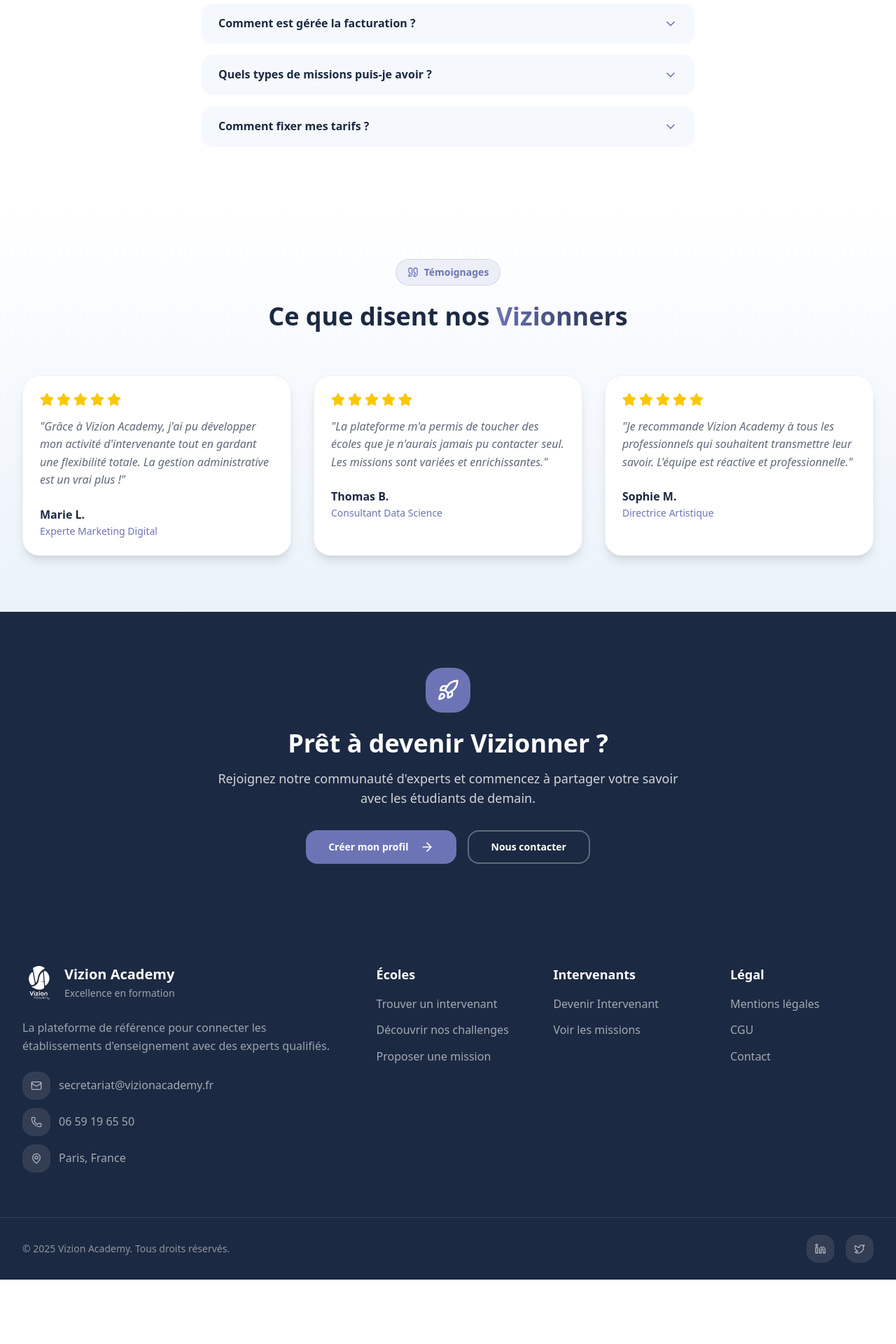
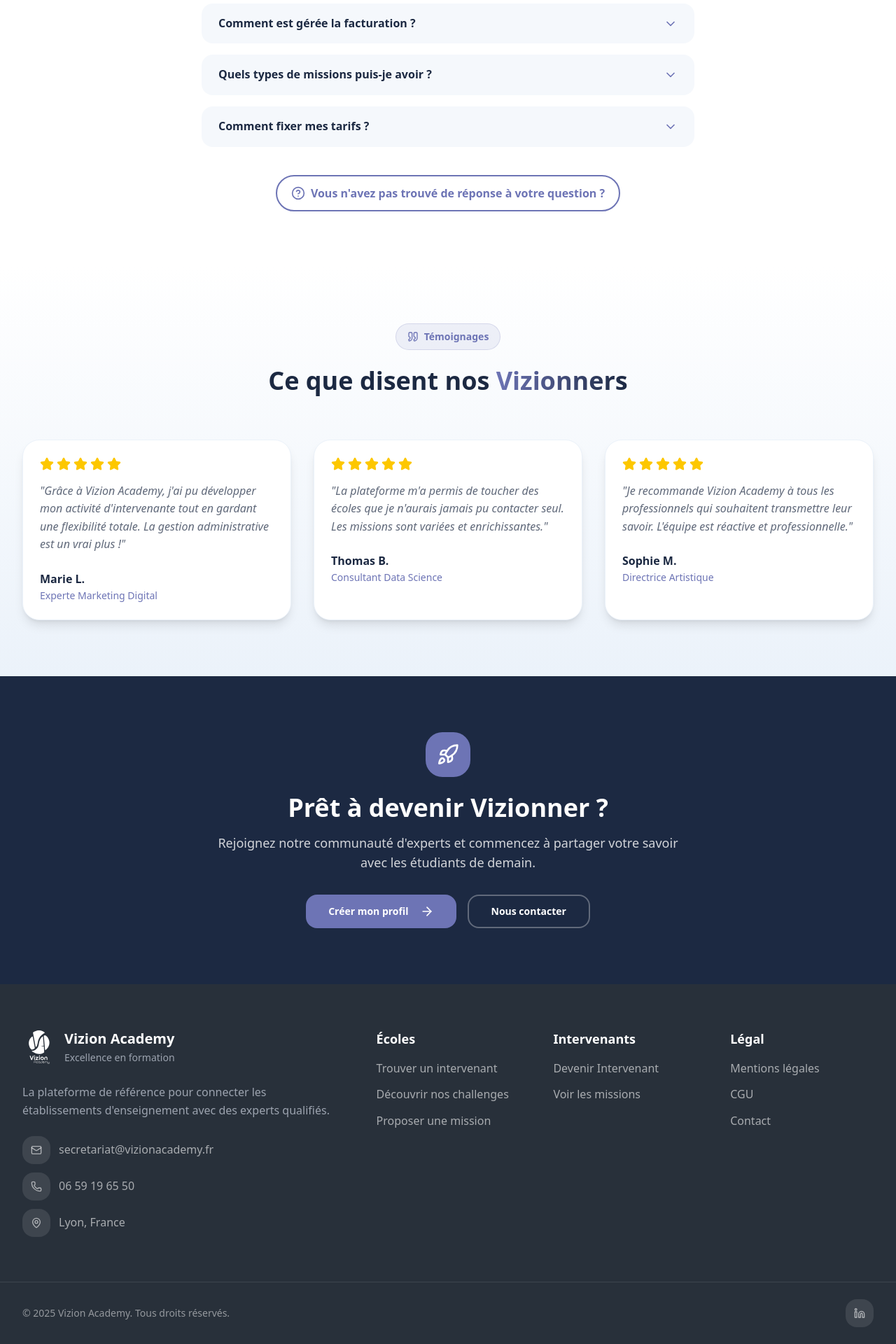
Before and after one commit to ValentinRndn/ProjetClient, a React (Vite) app in the folder client/: page /espace-intervenants in a window 1280 px wide. Shown: the part 3652-5572 px from the top of the page at 70% size. Before the commit the page ends 5480 px from the top, so only its background shows below. Built offline with nearby package versions, Linux system fonts and the light colour scheme.

Commit message:
feat: Update facture status to 'envoyee'; enhance IntervenantCard layout and add contact button in EspaceIntervenantsPage

```diff
--- a/client/src/components/features/IntervenantCard.tsx
+++ b/client/src/components/features/IntervenantCard.tsx
@@ -148,7 +148,7 @@
   const profileImageUrl = getProfileImageUrl();
 
   return (
-    <Card className="p-5 hover:shadow-xl transition-all duration-300 relative group hover:-translate-y-1">
+    <Card className="p-5 hover:shadow-xl transition-all duration-300 relative group hover:-translate-y-1 h-full flex flex-col">
       {/* Bouton favori pour les écoles */}
       {isEcole && intervenant.status === "approved" && (
         <button
@@ -219,7 +219,7 @@
         </div>
       )}
 
-      <div className="space-y-2 mb-4">
+      <div className="space-y-2 mb-4 flex-grow">
         {intervenant.city && (
           <div className="flex items-center gap-2 text-sm text-[#1c2942]/60">
             <MapPin className="w-4 h-4" />
--- a/client/src/components/features/IntervenantsHero.tsx
+++ b/client/src/components/features/IntervenantsHero.tsx
@@ -1,4 +1,4 @@
-import { Calendar, Receipt, Zap, ArrowDown, Sparkles } from "lucide-react";
+import { ArrowDown, Sparkles } from "lucide-react";
 import { motion } from "motion/react";
 
 export function IntervenantsHero() {
@@ -50,45 +50,6 @@
           </motion.p>
         </div>
 
-        {/* Key Points */}
-        <motion.div
-          initial={{ opacity: 0, y: 30 }}
-          animate={{ opacity: 1, y: 0 }}
-          transition={{ duration: 0.6, delay: 0.3 }}
-          className="grid grid-cols-1 md:grid-cols-3 gap-6 mb-14 max-w-5xl mx-auto"
-        >
-          {[
-            {
-              icon: <Receipt className="w-6 h-6 text-white" />,
-              title: "Facturation simplifiée",
-              description: "Prise en charge complète de la facturation pour faciliter votre gestion administrative.",
-            },
-            {
-              icon: <Zap className="w-6 h-6 text-white" />,
-              title: "Remplacement express",
-              description: "Système d'urgence pour remplacer vos intervenants en cas de besoin.",
-            },
-            {
-              icon: <Calendar className="w-6 h-6 text-white" />,
-              title: "Réservation rapide",
-              description: "Réservez un créneau de rencontre en moins de 2 minutes.",
-            },
-          ].map((item, index) => (
-            <div
-              key={index}
-              className="group relative bg-white rounded-2xl p-6 shadow-lg hover:shadow-xl transition-all duration-300"
-            >
-              <div className="flex items-center justify-center w-14 h-14 bg-[#6d74b5] rounded-xl mb-4 mx-auto shadow-lg group-hover:scale-110 transition-transform">
-                {item.icon}
-              </div>
-              <h3 className="text-lg font-semibold text-center mb-2 text-[#1c2942]">{item.title}</h3>
-              <p className="text-center text-sm text-[#1c2942]/70">
-                {item.description}
-              </p>
-            </div>
-          ))}
-        </motion.div>
-
         <motion.div
           initial={{ opacity: 0, y: 20 }}
           animate={{ opacity: 1, y: 0 }}
--- a/client/src/components/layouts/DefaultLayout.tsx
+++ b/client/src/components/layouts/DefaultLayout.tsx
@@ -12,7 +12,6 @@
   MapPin,
   ArrowRight,
   Linkedin,
-  Twitter,
   GraduationCap,
   Trophy,
   Users,
@@ -82,14 +81,6 @@
           <span className="text-xs text-[#1c2942]/50">Découvrez notre offre pour les écoles</span>
         </NavLink>,
         <NavLink
-          key="intervenants"
-          to="/intervenants"
-          className="flex flex-col hover:bg-[#ebf2fa] p-3 rounded-xl transition-colors"
-        >
-          <span className="font-medium text-[#1c2942]">Trouver un intervenant</span>
-          <span className="text-xs text-[#1c2942]/50">Accédez à notre réseau d'experts qualifiés</span>
-        </NavLink>,
-        <NavLink
           key="login-ecole"
           to="/login"
           className="flex flex-col hover:bg-[#ebf2fa] p-3 rounded-xl transition-colors"
@@ -146,14 +137,6 @@
         >
           <span className="font-medium text-[#1c2942]">Présentation</span>
           <span className="text-xs text-[#1c2942]/50">Découvrez les avantages de rejoindre notre réseau</span>
-        </NavLink>,
-        <NavLink
-          key="missions"
-          to="/missions"
-          className="flex flex-col hover:bg-[#ebf2fa] p-3 rounded-xl transition-colors"
-        >
-          <span className="font-medium text-[#1c2942]">Voir les missions</span>
-          <span className="text-xs text-[#1c2942]/50">Consultez les offres disponibles</span>
         </NavLink>,
         <NavLink
           key="register-intervenant"
@@ -232,7 +215,7 @@
       <main className="flex-1">{children}</main>
 
       {/* Footer */}
-      <footer className="bg-[#1c2942] text-white">
+      <footer className="bg-[#28303a] text-white">
         {/* Main Footer */}
         <div className="max-w-7xl mx-auto px-4 sm:px-6 lg:px-8 py-16">
           <div className="grid grid-cols-1 md:grid-cols-2 lg:grid-cols-5 gap-12">
@@ -278,7 +261,7 @@
                   <div className="w-10 h-10 bg-white/10 rounded-xl flex items-center justify-center">
                     <MapPin className="w-4 h-4" />
                   </div>
-                  <span>Paris, France</span>
+                  <span>Lyon, France</span>
                 </div>
               </div>
             </div>
@@ -324,15 +307,6 @@
                 >
                   <Linkedin className="w-4 h-4" />
                 </a>
-                <a
-                  href="https://twitter.com/vizionacademy"
-                  target="_blank"
-                  rel="noopener noreferrer"
-                  className="w-10 h-10 bg-white/10 rounded-xl flex items-center justify-center text-white/60 hover:bg-[#6d74b5] hover:text-white transition-colors"
-                  aria-label="Twitter"
-                >
-                  <Twitter className="w-4 h-4" />
-                </a>
               </div>
             </div>
           </div>
--- a/client/src/pages/EspaceIntervenantsPage.tsx
+++ b/client/src/pages/EspaceIntervenantsPage.tsx
@@ -3,7 +3,7 @@
  */
 import { useState } from "react";
 import { motion } from "motion/react";
-import { useNavigate } from "react-router";
+import { useNavigate, Link } from "react-router";
 import { Button } from "@/components/ui/Button";
 import {
   Users,
@@ -27,6 +27,7 @@
   UserCheck,
   FileCheck,
   Rocket,
+  HelpCircle,
 } from "lucide-react";
 import PartnerLogosSlider from "@/components/features/PartnerLogosSlider";
 
@@ -525,6 +526,26 @@
               </motion.div>
             ))}
           </div>
+
+          {/* Bouton contact */}
+          <motion.div
+            initial={{ opacity: 0, y: 20 }}
+            whileInView={{ opacity: 1, y: 0 }}
+            viewport={{ once: true }}
+            transition={{ delay: 0.4 }}
+            className="text-center mt-10"
+          >
+            <Link to="/contact">
+              <Button
+                variant="outline"
+                size="lg"
+                className="rounded-full border-[#6d74b5] text-[#6d74b5] hover:bg-[#6d74b5] hover:text-white"
+              >
+                <HelpCircle className="w-5 h-5" />
+                Vous n'avez pas trouvé de réponse à votre question ?
+              </Button>
+            </Link>
+          </motion.div>
         </div>
       </section>
 
--- a/client/src/pages/FacturesPage.tsx
+++ b/client/src/pages/FacturesPage.tsx
@@ -251,7 +251,6 @@
           <div className="flex flex-wrap gap-4 mt-4 pt-4 border-t border-white/20">
             {[
               { value: stats.total, label: "Total" },
-              { value: stats.brouillons, label: "Brouillons" },
               { value: stats.envoyees, label: "Envoyées" },
               { value: stats.payees, label: "Payées" },
               { value: stats.enRetard, label: "En retard", highlight: stats.enRetard > 0 },
@@ -395,7 +394,6 @@
                     style={{ borderColor: "#ebf2fa", color: "#1c2942" }}
                   >
                     <option value="">Tous</option>
-                    <option value="brouillon">Brouillon</option>
                     <option value="envoyee">Envoyée</option>
                     <option value="payee">Payée</option>
                     <option value="annulee">Annulée</option>
--- a/client/src/pages/NouvelleCollaborationPage.tsx
+++ b/client/src/pages/NouvelleCollaborationPage.tsx
@@ -238,7 +238,7 @@
                     type="text"
                     value={searchQuery}
                     onChange={(e) => setSearchQuery(e.target.value)}
-                    placeholder={`Rechercher ${isEcole ? "un intervenant" : "une école"}...`}
+                    placeholder={`Rechercher par nom ${isEcole ? "de l'intervenant" : "de l'école"}...`}
                     className="w-full pl-12 pr-4 py-3 border rounded-xl focus:ring-2 focus:border-transparent transition-all"
                     style={{ borderColor: "#ebf2fa" }}
                   />
@@ -276,9 +276,10 @@
                           <p className="font-medium" style={{ color: "#1c2942" }}>
                             {getPartnerDisplayName(result)}
                           </p>
-                          {"city" in result && result.city && (
+                          {"user" in result && result.user?.email && (
                             <p className="text-sm" style={{ color: "#6d74b5" }}>
-                              {result.city}
+                              {result.user.email}
+                              {result.city && ` • ${result.city}`}
                             </p>
                           )}
                           {"address" in result && result.address && (
```
Also changed, not shown: 1 other file (tests, documents, lock files or other folders).
